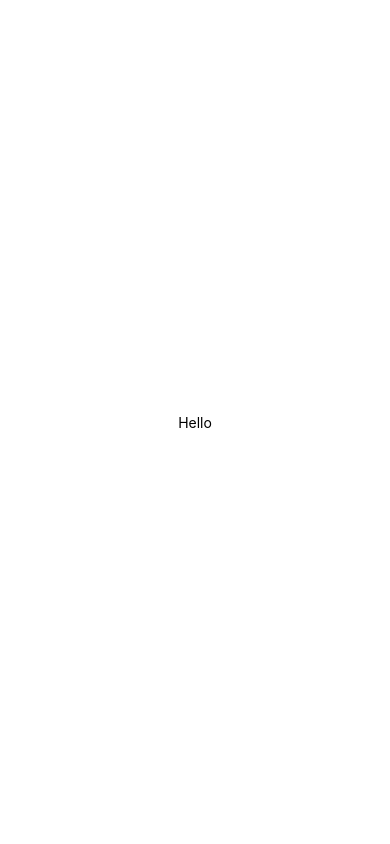
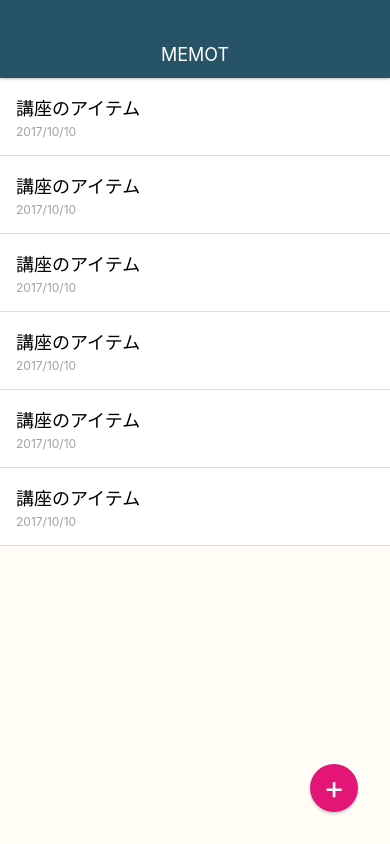
Before and after one commit to Taka246/MemoApp, a React Native app: screen / in a window 390 px wide. Built offline with nearby package versions, Linux system fonts and the light colour scheme.

Commit message:
Create MemoList

```diff
--- a/App.js
+++ b/App.js
@@ -1,11 +1,52 @@
 import React from 'react';
 import { StyleSheet, Text, View } from 'react-native';
+
 
 export default class App extends React.Component {
   render() {
     return (
       <View style={styles.container}>
-        <Text>Hello</Text>
+        <View style={styles.appbar}>
+          <View>
+            <Text style={styles.appbarTitle}>MEMOT</Text>
+          </View>
+        </View>
+
+        <View style={styles.memoList}>
+          <View style={styles.memoLIstItem}>
+            <Text style={styles.memoTitle}>講座のアイテム</Text>
+            <Text style={styles.memoDate}>2017/10/10</Text>
+          </View>
+
+          <View style={styles.memoLIstItem}>
+            <Text style={styles.memoTitle}>講座のアイテム</Text>
+            <Text style={styles.memoDate}>2017/10/10</Text>
+          </View>
+
+          <View style={styles.memoLIstItem}>
+            <Text style={styles.memoTitle}>講座のアイテム</Text>
+            <Text style={styles.memoDate}>2017/10/10</Text>
+          </View>
+
+          <View style={styles.memoLIstItem}>
+            <Text style={styles.memoTitle}>講座のアイテム</Text>
+            <Text style={styles.memoDate}>2017/10/10</Text>
+          </View>
+
+          <View style={styles.memoLIstItem}>
+            <Text style={styles.memoTitle}>講座のアイテム</Text>
+            <Text style={styles.memoDate}>2017/10/10</Text>
+          </View>
+
+          <View style={styles.memoLIstItem}>
+            <Text style={styles.memoTitle}>講座のアイテム</Text>
+            <Text style={styles.memoDate}>2017/10/10</Text>
+          </View>
+        </View>
+
+        <View style={styles.memoAddButton}>
+          <Text style={styles.memoAddButtonTitle}> + </Text>
+        </View>
       </View>
     );
   }
@@ -14,8 +55,67 @@
 const styles = StyleSheet.create({
   container: {
     flex: 1,
-    backgroundColor: '#fff',
+    backgroundColor: '#FFFDF6',
     alignItems: 'center',
     justifyContent: 'center',
+    paddingTop: 78,
+  },
+  memoAddButton: {
+    position: 'absolute',
+    bottom: 32,
+    right: 32,
+    width: 48,
+    height: 48,
+    backgroundColor: '#E31676',
+    borderRadius: 24,
+    justifyContent: 'center',
+    alignItems: 'center',
+    shadowColor: '#000',
+    shadowOffset: { width: 0, height: 2 },
+    shadowOpacity: 0.2,
+    shadowRadius: 3,
+  },
+  memoAddButtonTitle: {
+    fontSize: 32,
+    lineHeight: 32,
+    color: '#fff',
+  },
+  memoList: {
+    width: '100%',
+    flex: 1,
+  },
+  memoLIstItem: {
+    padding: 16,
+    borderBottomWidth: 1,
+    borderBottomColor: '#ddd',
+    backgroundColor: '#fff',
+  },
+  memoTitle: {
+    fontSize: 18,
+    marginBottom: 4,
+  },
+  memoDate: {
+    fontSize: 12,
+    color: '#a2a2a2',
+  },
+  appbar: {
+    position: 'absolute',
+    top: 0,
+    left: 0,
+    right: 0,
+    height: 78,
+    paddingTop: 30,
+    backgroundColor: '#265366',
+    justifyContent: 'center',
+    alignItems: 'center',
+    shadowColor: '#000',
+    shadowOffset: { width: 0, height: 0 },
+    shadowOpacity: 0.5,
+    shadowRadius: 3,
+    zIndex: 10,
+  },
+  appbarTitle: {
+    color: '#fff',
+    fontSize: 18,
   },
 });
```
Also changed, not shown: src/elements/BodyText.js (added, +23 -0 lines), .eslintrc.json.
